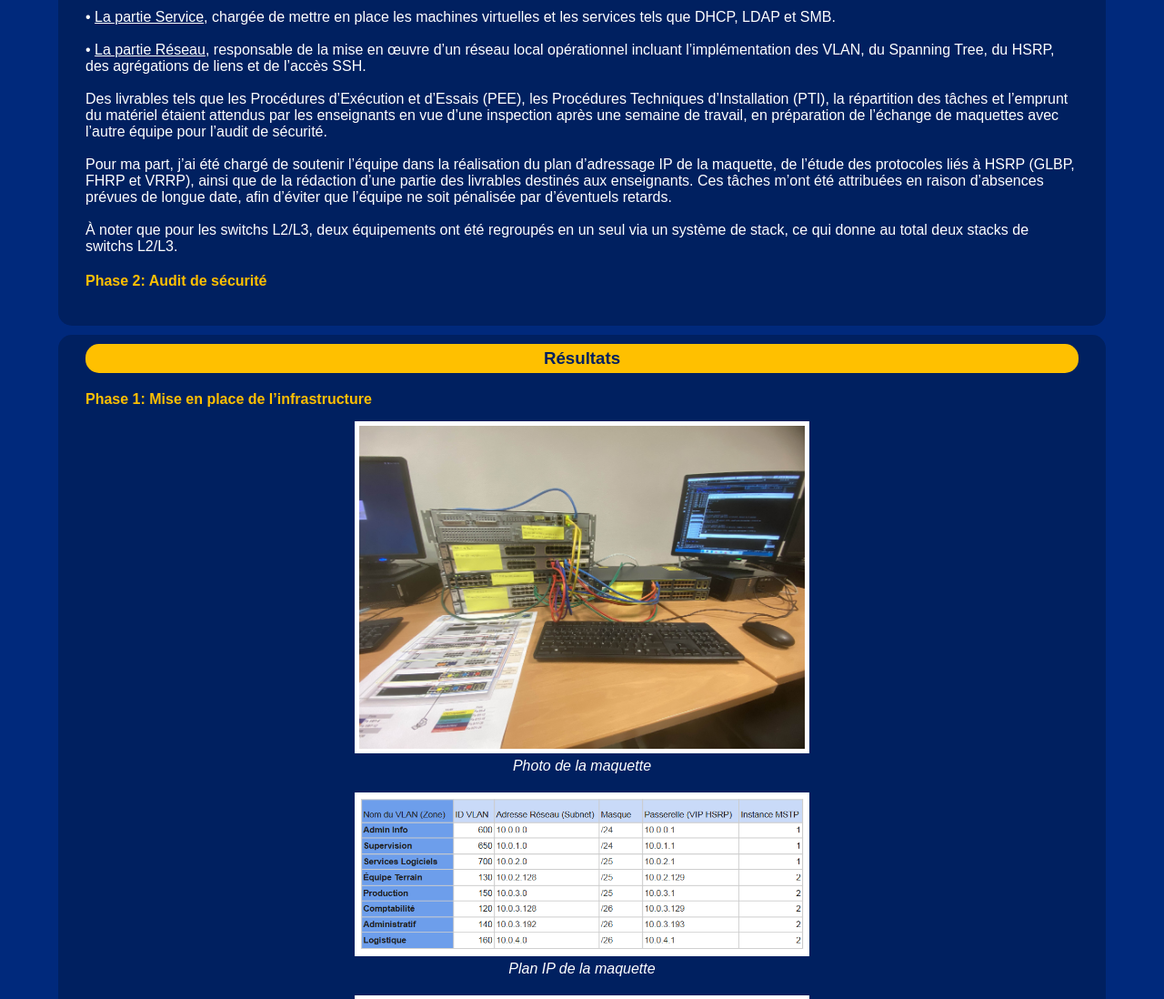
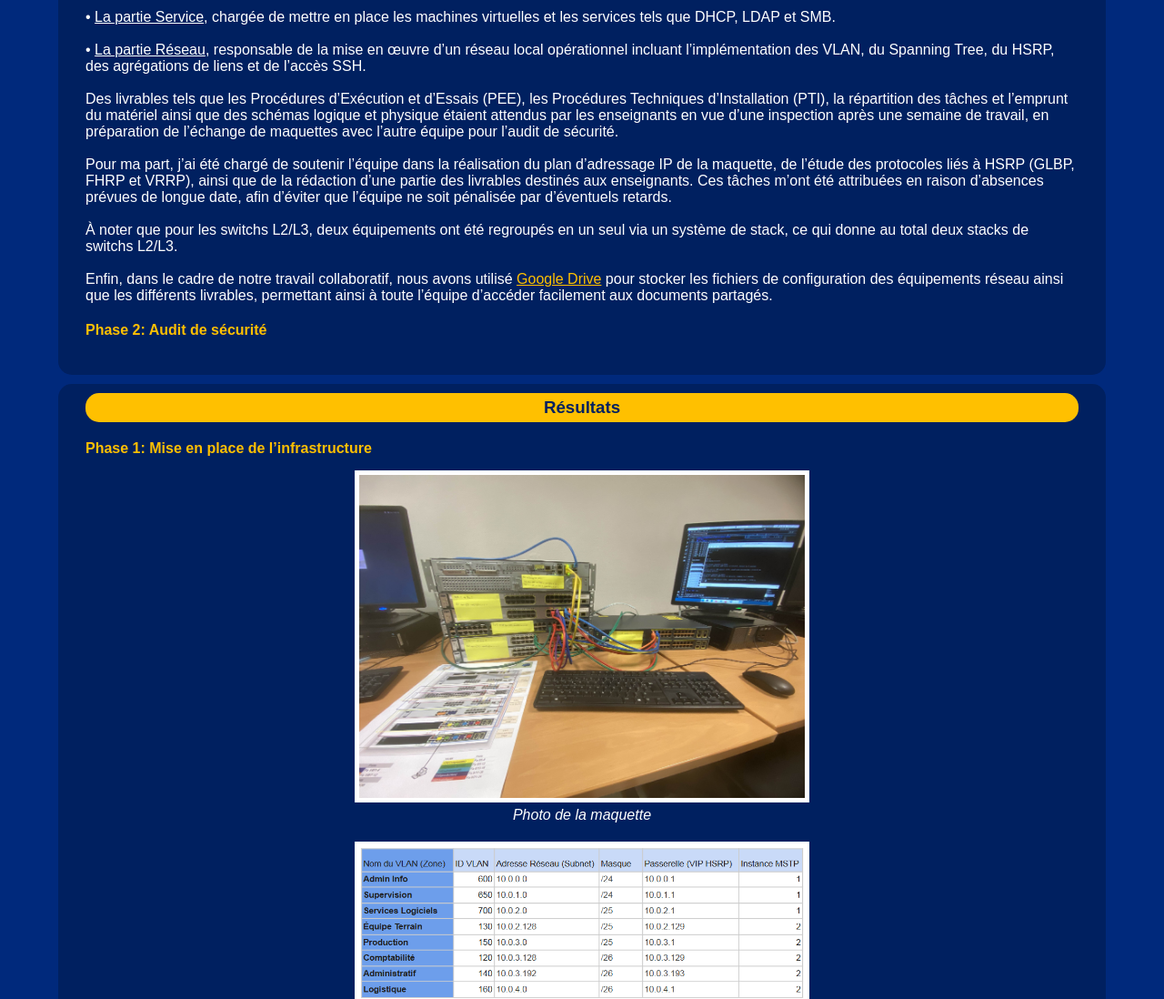
Before and after one commit to Juribard/Julien_RIBARDIERE_Portfoliot_2025, a plain HTML site: page pages/SAE32.html in a window 1280 px wide. Shown: the part 2748-3846 px from the top of the page at 91% size. Drawn offline with Linux system fonts and the light colour scheme.

Commit message:
SAE32_réalisations1_v2

```diff
--- a/pages/SAE32.html
+++ b/pages/SAE32.html
@@ -87,11 +87,13 @@
             <br><br>
             • 	<u>La partie Réseau</u>, responsable de la mise en œuvre d’un réseau local opérationnel incluant l’implémentation des VLAN, du Spanning Tree, du HSRP, des agrégations de liens et de l’accès SSH.
             <br><br>
-            Des livrables tels que les Procédures d’Exécution et d’Essais (PEE), les Procédures Techniques d’Installation (PTI), la répartition des tâches et l’emprunt du matériel étaient attendus par les enseignants en vue d’une inspection après une semaine de travail, en préparation de l’échange de maquettes avec l’autre équipe pour l’audit de sécurité.
+            Des livrables tels que les Procédures d’Exécution et d’Essais (PEE), les Procédures Techniques d’Installation (PTI), la répartition des tâches et l’emprunt du matériel ainsi que des schémas logique et physique étaient attendus par les enseignants en vue d’une inspection après une semaine de travail, en préparation de l’échange de maquettes avec l’autre équipe pour l’audit de sécurité.
             <br><br>
             Pour ma part, j’ai été chargé de soutenir l’équipe dans la réalisation du plan d’adressage IP de la maquette, de l’étude des protocoles liés à HSRP (GLBP, FHRP et VRRP), ainsi que de la rédaction d’une partie des livrables destinés aux enseignants. Ces tâches m’ont été attribuées en raison d’absences prévues de longue date, afin d’éviter que l’équipe ne soit pénalisée par d’éventuels retards.
             <br><br>
             À noter que pour les switchs L2/L3, deux équipements ont été regroupés en un seul via un système de stack, ce qui donne au total deux stacks de switchs L2/L3.
+            <br><br>
+            Enfin, dans le cadre de notre travail collaboratif, nous avons utilisé <a href="https://www.bing.com/ck/a?!&&p=d42a56368732d630cc58661c31e86a04460e620eb7bb7b584b463c97f9ffd7c2JmltdHM9MTc2OTQ3MjAwMA&ptn=3&ver=2&hsh=4&fclid=0f1c8396-9276-6329-2907-957f934c627d&psq=google+drive&u=a1aHR0cHM6Ly9kcml2ZS5nb29nbGUuY29tLw">Google Drive</a> pour stocker les fichiers de configuration des équipements réseau ainsi que les différents livrables, permettant ainsi à toute l’équipe d’accéder facilement aux documents partagés.
         </p>
         <p class="lien_texte"><b>Phase 2: Audit de sécurité</b></p>
         <p>
```
